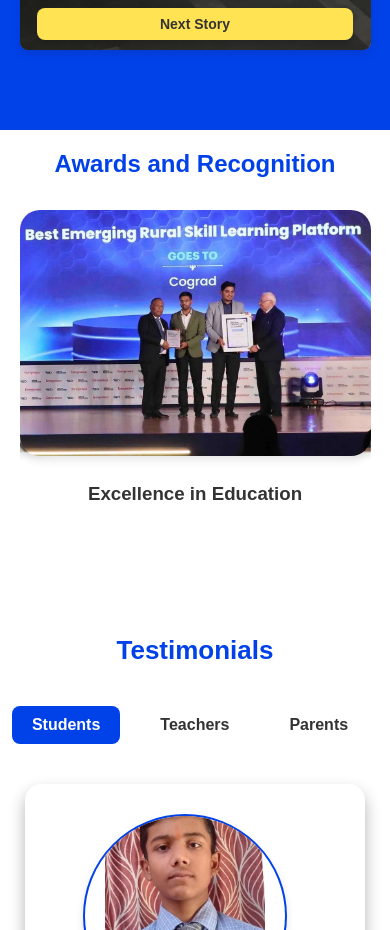
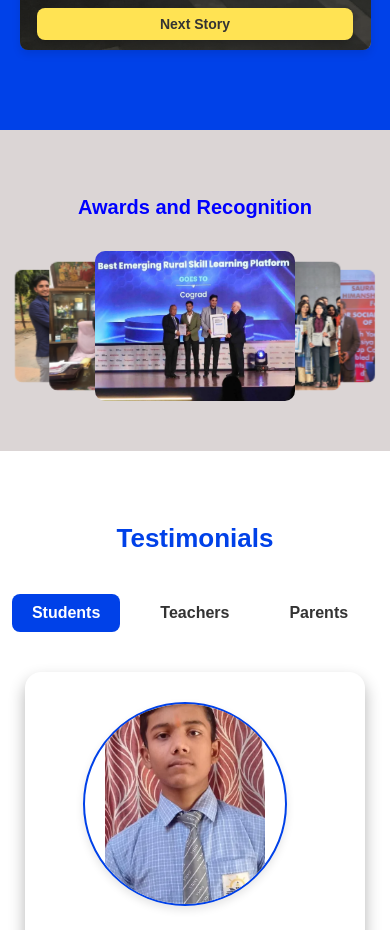
Before and after one commit to CogradDev/cograd, a React (Create React App) app: page / in a window 390 px wide. Shown: the part 5600-6530 px from the top of the page. Built offline with nearby package versions, Linux system fonts and the light colour scheme.

Commit message:
Refactor AwardsCarousel component and its styles

```diff
--- a/src/components/AwardsCarousel.js
+++ b/src/components/AwardsCarousel.js
@@ -1,10 +1,15 @@
 import React, { useState } from "react";
-import { Swiper, SwiperSlide } from 'swiper/react';
-import { Pagination, EffectCoverflow, Keyboard, Mousewheel } from 'swiper/modules';
-import 'swiper/css';
-import 'swiper/css/pagination';
-import 'swiper/css/effect-coverflow';
-import './AwardsCarousel.scss';
+import { Swiper, SwiperSlide } from "swiper/react";
+import {
+  Pagination,
+  EffectCoverflow,
+  Keyboard,
+  Mousewheel,
+} from "swiper/modules";
+import "swiper/css";
+import "swiper/css/pagination";
+import "swiper/css/effect-coverflow";
+import "./AwardsCarousel.scss";
 
 import awardImage1 from "../assets/awards/aw1.webp";
 import awardImage2 from "../assets/awards/aw2.webp";
@@ -16,31 +21,36 @@
   {
     id: 1,
     title: "Excellence in Education",
-    description: "Awarded for outstanding performance in education and innovative teaching methodologies.",
+    description:
+      "Awarded for outstanding performance in education and innovative teaching methodologies.",
     image: awardImage1,
   },
   {
     id: 2,
     title: "Best School Infrastructure",
-    description: "Recognized for providing state-of-the-art facilities and infrastructure for enhanced learning.",
+    description:
+      "Recognized for providing state-of-the-art facilities and infrastructure for enhanced learning.",
     image: awardImage2,
   },
   {
     id: 3,
     title: "Innovative Curriculum",
-    description: "Honored for developing and implementing a curriculum that fosters critical thinking and creativity.",
+    description:
+      "Honored for developing and implementing a curriculum that fosters critical thinking and creativity.",
     image: awardImage3,
   },
   {
     id: 4,
     title: "Community Engagement",
-    description: "Awarded for active involvement in community service and promoting social responsibility among students.",
+    description:
+      "Awarded for active involvement in community service and promoting social responsibility among students.",
     image: awardImage4,
   },
   {
     id: 5,
     title: "Excellence in Sports",
-    description: "Recognized for exceptional achievements in sports and promoting physical education.",
+    description:
+      "Recognized for exceptional achievements in sports and promoting physical education.",
     image: awardImage5,
   },
 ];
@@ -60,24 +70,19 @@
         effect="coverflow"
         grabCursor={true}
         centeredSlides={true}
-        slidesPerView="auto"
+        slidesPerView={3} // Show 3 slides (1 center, 2 on the sides)
         coverflowEffect={{
-          rotate: 0,
-          stretch: 0,
-          depth: 100,
-          modifier: 3,
-          slideShadows: false,
+          rotate: 0, // Angle of the slides when they are off-center
+          stretch: 60, // Space between the slides
+          depth: 200, // Depth between the slides (for 3D effect)
+          modifier: 1, // Effect intensity
+          slideShadows: true, // Shadow effect on the sides
         }}
         keyboard={{ enabled: true }}
         mousewheel={{ forceToAxis: true }}
         loop={true}
-        pagination={{ clickable: true, el: '.swiper-pagination' }}
+        pagination={{ clickable: true, el: ".swiper-pagination" }}
         onSlideChange={(swiper) => handleSlideChange(swiper)}
-        breakpoints={{
-          640: { slidesPerView: 1 },
-          768: { slidesPerView: 3 },
-          1024: { slidesPerView: 5 },
-        }}
       >
         {awardsData.map((award, index) => (
           <SwiperSlide key={award.id} className={`award-slide`}>
@@ -86,7 +91,7 @@
               {centerIndex === index ? (
                 <div className="award-info">
                   <h3>{award.title}</h3>
-                  {/* <p>{award.description}</p> */}
+                  <p>{award.description}</p>
                 </div>
               ) : null}
             </div>
--- a/src/components/AwardsCarousel.scss
+++ b/src/components/AwardsCarousel.scss
@@ -1,77 +1,80 @@
 .awards {
-  display: flex;
-  flex-direction: column;
-  align-items: center;
-  background: #fff;
-  width: 100%;
-  padding-bottom: 40px;
+  text-align: center;
+  padding: 50px 0;
+  background-color: #dbd5d5;
 
   h2 {
-    font-size: 2rem;
+    font-size: 1.25rem;
+    font-weight: 700;
     margin-bottom: 2rem;
-    color: #0041e8;
-    text-align: center;
+    color: blue;
   }
 
-  .swiper {
-    width: 100%;
+  .carousel-container {
+    position: relative;
+    display: flex;
+    justify-content: center;
+    align-items: center;
 
-    .swiper-slide {
-      .carousel-container {
-        display: flex;
-        flex-direction: column;
-        align-items: center;
-        img {
-          width: 500px;
-          height: 300px;
-          border-radius: 20px;
-          box-shadow: 0 4px 10px rgba(0, 0, 0, 0.1);
-          transition: transform 0.3s ease-in-out; /* Add transition for scaling effect */
-        }
+    img {
+      border-radius: 10px;
+      transition: transform 0.4s ease, box-shadow 0.4s ease;
+      cursor: pointer;
+      height: 150px; // Default height for non-active slides
+      width: 200px;  // Default width for non-active slides
+    }
 
-        .award-info {
-          margin-top: 0.5rem;
-          text-align: center;
+    &.swiper-slide {
+      transform: scale(0.8); // Smaller size for non-active slides
+      transition: transform 0.5s ease-in-out;
+    }
 
-          p {
-            font-size: 1rem;
-            color: #666;
-            margin-bottom: 0.5rem;
-          }
-        }
+    &.swiper-slide-active {
+      transform: scale(1.1); // Slightly larger for the active slide
+      transition: transform 0.5s ease-in-out;
+      img {
+        height: 350px; // Increased height for the active slide
+        width: 250px;  // Increased width for the active slide
       }
+    }
 
-      &-active {
-        transform: scale(2.2); /* Make the middle item bigger */
-        z-index: 1;
+    .award-info {
+      position: absolute;
+      bottom: 0;
+      background: rgba(0, 0, 0, 0.6);
+      color: #fff;
+      width: 100%;
+      padding: 10px;
+      border-bottom-left-radius: 10px;
+      border-bottom-right-radius: 10px;
+      opacity: 0;
+      transform: translateY(100%);
+      transition: opacity 0.4s ease, transform 0.4s ease;
+
+      h3 {
+        font-size: 1.5rem;
+        font-weight: 600;
+        margin: 0;
       }
+    }
+
+    &.swiper-slide-active .award-info {
+      opacity: 1;
+      transform: translateY(0);
     }
   }
 
-  // Responsive styles for small devices
-  @media (max-width: 1024px) {
-    h2 {
-      font-size: 1.5rem !important;
-      margin-bottom: 2rem;
-    }
-    .swiper {
-      width: 90%;
-      .swiper-slide {
-        .carousel-container {
-          img {
-            width: 100%;
-            height: auto;
-          }
+  .swiper-pagination-bullet {
+    background-color: #ccc;
+    width: 12px;
+    height: 12px;
+    opacity: 1;
+    transition: background-color 0.3s ease;
 
-          .award-info {
-            margin-top: 0.5rem;
-
-            p {
-              font-size: 0.8rem;
-            }
-          }
-        }
-      }
+    &.swiper-pagination-bullet-active {
+      background-color: #007bff;
+      width: 16px;
+      height: 16px;
     }
   }
 }
```
